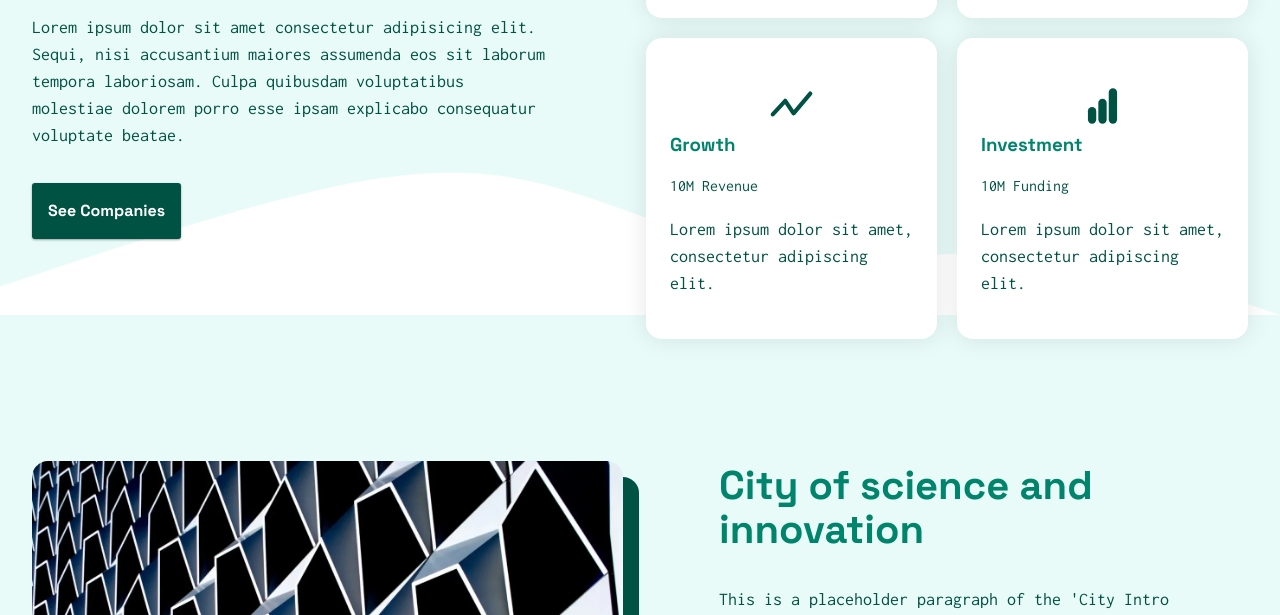
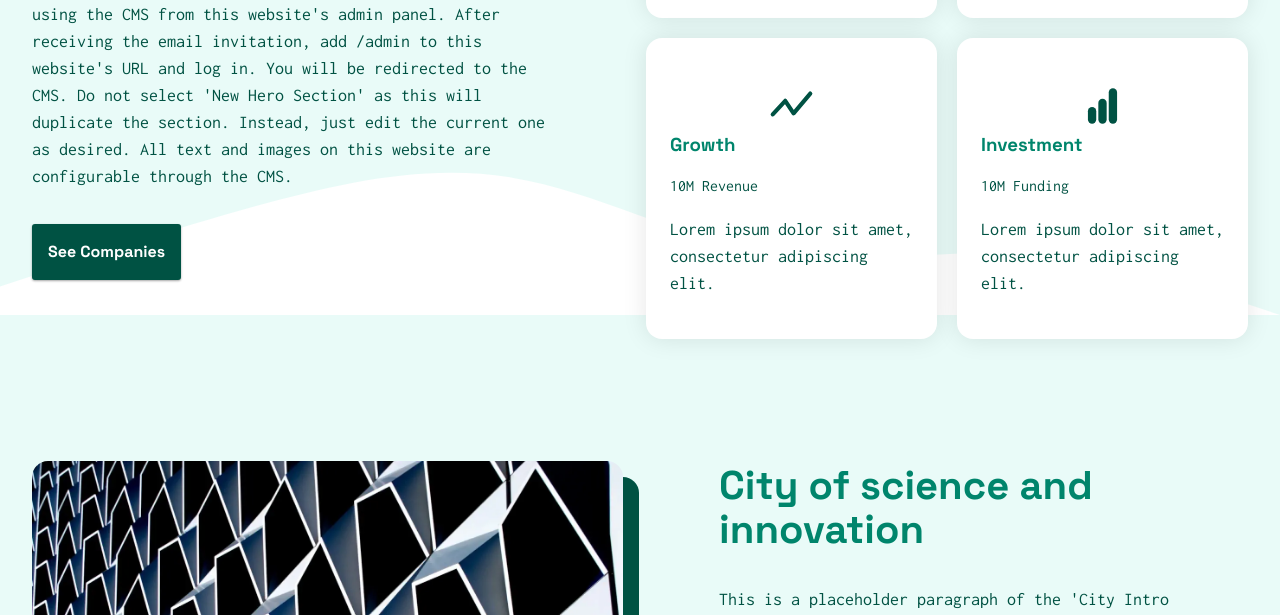
Before and after one commit to jamienorthman/da-startup-website-cms, an Eleventy site: page src/index.njk in a window 1280 px wide. Shown: the part 485-1100 px from the top of the page. Built offline with nearby package versions, Linux system fonts and the light colour scheme; Eleventy itself is replaced by a stand-in of ours; files that its build step writes are made by us from their sources.

Commit message:
Update Hero “example-hero”

```diff
--- a/src/hero/example-hero.md
+++ b/src/hero/example-hero.md
@@ -1,6 +1,11 @@
 ---
 title: Supporting a rapidly growing B2B tech startup ecosystem
-paragraph: Lorem ipsum dolor sit amet consectetur adipisicing elit. Sequi, nisi accusantium maiores assumenda eos sit laborum tempora laboriosam. Culpa quibusdam voluptatibus molestiae dolorem porro esse ipsam explicabo consequatur voluptate beatae.
+paragraph: This is a placeholder paragraph of the 'Hero Section' using the CMS
+  from this website's admin panel. After receiving the email invitation, add
+  /admin to this website's URL and log in. You will be redirected to the CMS. Do
+  not select 'New Hero Section' as this will duplicate the section. Instead,
+  just edit the current one as desired. All text and images on this website are
+  configurable through the CMS.
 link: "#"
 buttonText: See Companies
 stat1Title: Dedication
```
